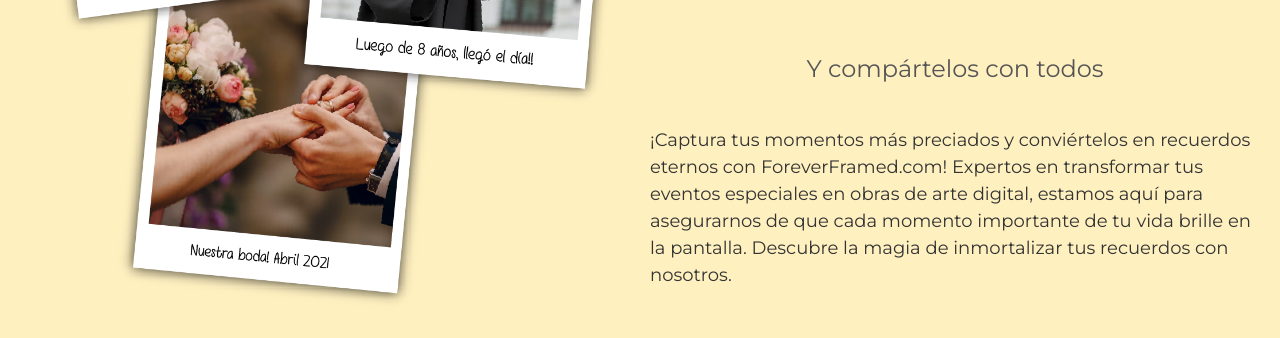
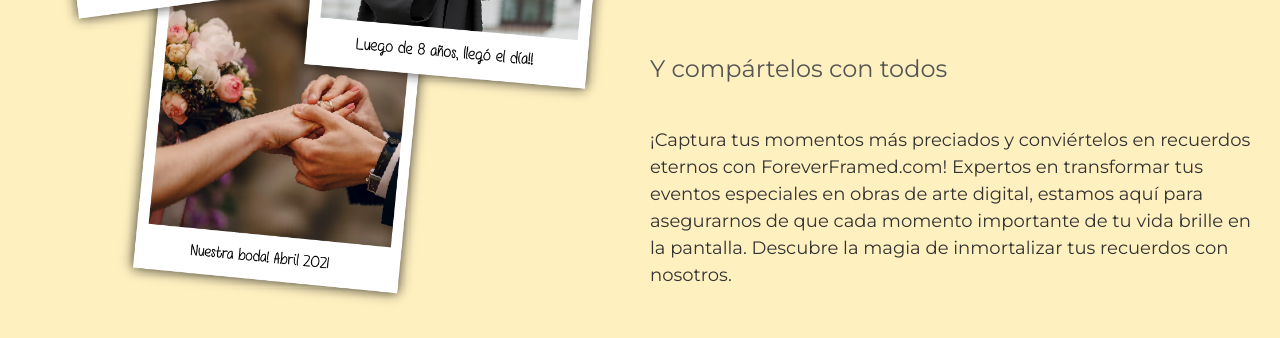
Before and after one commit to claralopez2321/proyecto.coder, a plain HTML site: page index.html in a window 1280 px wide. Shown: the part 424-762 px from the top of the page. Drawn offline with Linux system fonts and the light colour scheme.

Commit message:
actualizacion

```diff
--- a/styles/styles.css
+++ b/styles/styles.css
@@ -166,6 +166,7 @@ body {
 
 .seccion1 h2 {
     font-size: 24px;
+    justify-self: left;
     color: #555;
     grid-column: 2;
     grid-row: 3; /* El subtítulo está en la segunda fila */
```
